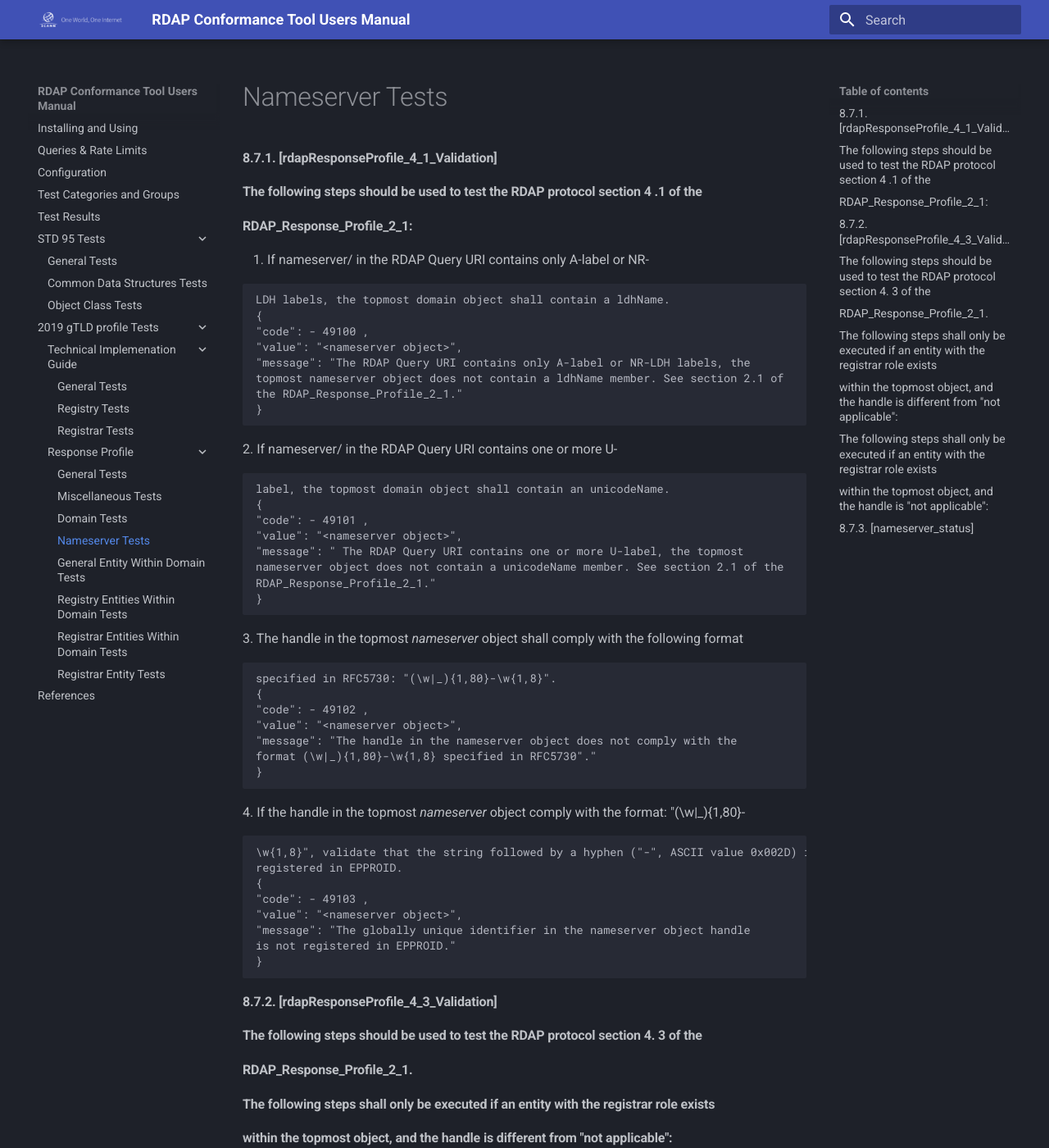
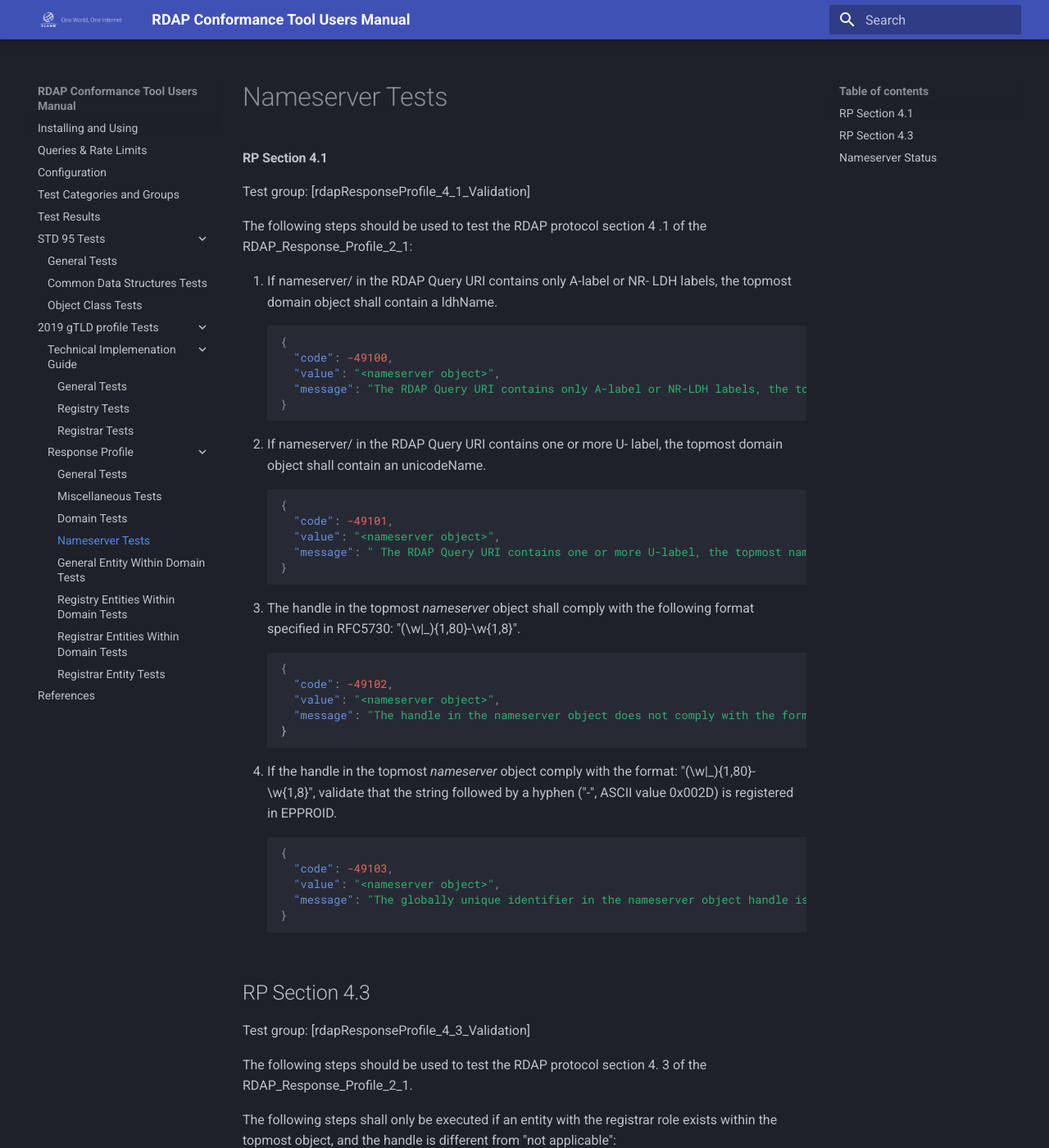
Before and after one commit to icann/rdap-conformance-tool, an MkDocs documentation site: the page built from docs/2019_gtld/response/nameserver.md, in a window 1280 px wide and 1400 px high. Shown: the whole window at 82% size. Built offline with MkDocs 1.6.1 and Material for MkDocs 9.7.7, drawn with Linux system fonts in a browser that asks for light colours; some of the changed text lies outside the part shown.

Commit message:
nameserver formatting

````diff
--- a/docs/2019_gtld/response/nameserver.md
+++ b/docs/2019_gtld/response/nameserver.md
@@ -1,159 +1,128 @@
 # Nameserver Tests
 
+#### RP Section 4.1
 
-#### 8.7.1. [rdapResponseProfile_4_1_Validation]
+Test group: [rdapResponseProfile_4_1_Validation]
 
-#### The following steps should be used to test the RDAP protocol section 4 .1 of the
-
-#### RDAP_Response_Profile_2_1:
+The following steps should be used to test the RDAP protocol section 4 .1 of the RDAP_Response_Profile_2_1:
 
 1. If nameserver/<nameserver name> in the RDAP Query URI contains only A-label or NR-
-
-```
 LDH labels, the topmost domain object shall contain a ldhName.
+```json
 {
-"code": - 49100 ,
-"value": "<nameserver object>",
-"message": "The RDAP Query URI contains only A-label or NR-LDH labels, the
-topmost nameserver object does not contain a ldhName member. See section 2.1 of
-the RDAP_Response_Profile_2_1."
+  "code": -49100,
+  "value": "<nameserver object>",
+  "message": "The RDAP Query URI contains only A-label or NR-LDH labels, the topmost nameserver object does not contain a ldhName member. See section 2.1 of the RDAP_Response_Profile_2_1."
 }
 ```
 2. If nameserver/<nameserver name> in the RDAP Query URI contains one or more U-
-
-```
 label, the topmost domain object shall contain an unicodeName.
+```json
 {
-"code": - 49101 ,
-"value": "<nameserver object>",
-"message": " The RDAP Query URI contains one or more U-label, the topmost
-nameserver object does not contain a unicodeName member. See section 2.1 of the
-RDAP_Response_Profile_2_1."
+  "code": -49101,
+  "value": "<nameserver object>",
+  "message": " The RDAP Query URI contains one or more U-label, the topmost nameserver object does not contain a unicodeName member. See section 2.1 of the RDAP_Response_Profile_2_1."
 }
 ```
 3. The handle in the topmost _nameserver_ object shall comply with the following format
-
-```
 specified in RFC5730: "(\w|_){1,80}-\w{1,8}".
+```json
 {
-"code": - 49102 ,
-"value": "<nameserver object>",
-"message": "The handle in the nameserver object does not comply with the
-format (\w|_){1,80}-\w{1,8} specified in RFC5730"."
+  "code": -49102,
+  "value": "<nameserver object>",
+  "message": "The handle in the nameserver object does not comply with the format (\w|_){1,80}-\w{1,8} specified in RFC5730"."
 }
 ```
 4. If the handle in the topmost _nameserver_ object comply with the format: "(\w|_){1,80}-
-
-```
 \w{1,8}", validate that the string followed by a hyphen ("-", ASCII value 0x002D) is
 registered in EPPROID.
+```json
 {
-"code": - 49103 ,
-"value": "<nameserver object>",
-"message": "The globally unique identifier in the nameserver object handle
-is not registered in EPPROID."
+  "code": -49103,
+  "value": "<nameserver object>",
+  "message": "The globally unique identifier in the nameserver object handle is not registered in EPPROID."
 }
 ```
 
-#### 8.7.2. [rdapResponseProfile_4_3_Validation]
+## RP Section 4.3
 
-#### The following steps should be used to test the RDAP protocol section 4. 3 of the
+Test group: [rdapResponseProfile_4_3_Validation]
 
-#### RDAP_Response_Profile_2_1.
+The following steps should be used to test the RDAP protocol section 4. 3 of the  RDAP_Response_Profile_2_1.
 
-#### The following steps shall only be executed if an entity with the registrar role exists
+The following steps shall only be executed if an entity with the registrar role exists within the topmost object, and the handle is different from "not applicable":
 
-#### within the topmost object, and the handle is different from "not applicable":
-
-1. For the _entity_ with the registrar role within the topmost object, validate that a _publicIds_
-    member is included.
-    {
-    "code": - 49200 ,
-    "value": "<entity data structure>",
-    "message": "A publicIds member is not included in the entity with the
-    registrar role."
-    }
-2. For the _entity_ with the registrar role within the domain object, if a _publicIds_ member is
-    included, validate that the identifier member is a positive integer.
-    {
-    "code": - 49201 ,
-    "value": "<publicIds data structure>",
-    "message": "The identifier of the publicIds member of the entity with the
-    registrar role is not a positive integer."
-    }
+1. For the _entity_ with the registrar role within the topmost object, validate that a _publicIds_ member is included.
+```json
+{
+  "code": -49200,
+  "value": "<entity data structure>",
+  "message": "A publicIds member is not included in the entity with the registrar role."
+}
+```
+2. For the _entity_ with the registrar role within the domain object, if a _publicIds_ member is included, validate that the identifier member is a positive integer.
+```json
+{
+  "code": -49201,
+  "value": "<publicIds data structure>",
+  "message": "The identifier of the publicIds member of the entity with the registrar role is not a positive integer."
+}
+```
 3. For the _entity_ with the registrar role within the domain object, validate that the _handle_
-
-```
 member is a positive integer.
+```json
 {
-"code": - 49202 ,
-"value": "<publicIds data structure>",
-"message": "The handle of the entity with the registrar role is not a
-positive integer."
+  "code": -49202,
+  "value": "<publicIds data structure>",
+  "message": "The handle of the entity with the registrar role is not a positive integer."
 }
 ```
 4. For the _entity_ with the registrar role within the domain object, if a _publicIds_ member is
-
-```
 included, validate that the identifier member equals the handle member.
+```json
 {
-"code": - 49203 ,
-"value": "<entity data structure>",
-"message": "The identifier of the publicIds member of the entity with the
-registrar role is not equal to the handle member."
+  "code": -49203,
+  "value": "<entity data structure>",
+  "message": "The identifier of the publicIds member of the entity with the registrar role is not equal to the handle member."
 }
 ```
 5. For the _entity_ with the registrar role within the domain object, validate that the value of
-
-```
 the handle member exists in the registrarId.
+```json
 {
-"code": - 49204 ,
-"value": "<handle> + "\n/\n" + <registrarId>",
-"message": "The handle references an IANA Registrar ID that does not exist
-in the registrarId ."
+  "code": -49204,
+  "value": "<handle> + "\n/\n" + <registrarId>",
+  "message": "The handle references an IANA Registrar ID that does not exist in the registrarId ."
 }
 ```
 
-#### The following steps shall only be executed if an entity with the registrar role exists
-
-#### within the topmost object, and the handle is "not applicable":
+The following steps shall only be executed if an entity with the registrar role exists
+within the topmost object, and the handle is "not applicable":
 
 6. For the _entity_ with the registrar role within the topmost object, validate that a _publicIds_
-
-```
 member is not included.
+```json
 {
-"code": - 49205 ,
+"code": -49205,
 "value": "<entity data structure>",
-"message": "A publicIds member is included in the entity with the
-registrar role."
+"message": "A publicIds member is included in the entity with the registrar role."
 }
 ```
-#### 8.7.3. [nameserver_status]
+## Nameserver Status
+
+Test group: [nameserver_status]
 
 1. If a _status_ element is included in the nameserver object, validate that it complies with
-
-```
 the following:
-f. "active" status MAY only be combined with "associated" status.
-```
-```
-g. "associated" status MAY be combined with any status.
-h. "pending delete" status MUST NOT be combined with either "client delete
-```
-```
-prohibited" or "server delete prohibited" status.
-i. "pending update" status MUST NOT be combined with either "client update
-prohibited" or "server update prohibited" status.
-```
-```
-j. The pending create, pending delete, pending renew, pending transfer, and
-pending update status values MUST NOT be combined with each other.
+    1. "active" status MAY only be combined with "associated" status.
+    2. "associated" status MAY be combined with any status.
+    3. "pending delete" status MUST NOT be combined with either "client delete prohibited" or "server delete prohibited" status.
+    4. "pending update" status MUST NOT be combined with either "client update prohibited" or "server update prohibited" status.
+    5. The pending create, pending delete, pending renew, pending transfer, and pending update status values MUST NOT be combined with each other.
+```json
 {
-"code": - 49300 ,
-"value": "<status data structure>",
-"message": "The values of the status data structure does not comply with
-RFC5732."
+  "code": -49300,
+  "value": "<status data structure>",
+  "message": "The values of the status data structure does not comply with RFC5732."
 }
 ```
````
